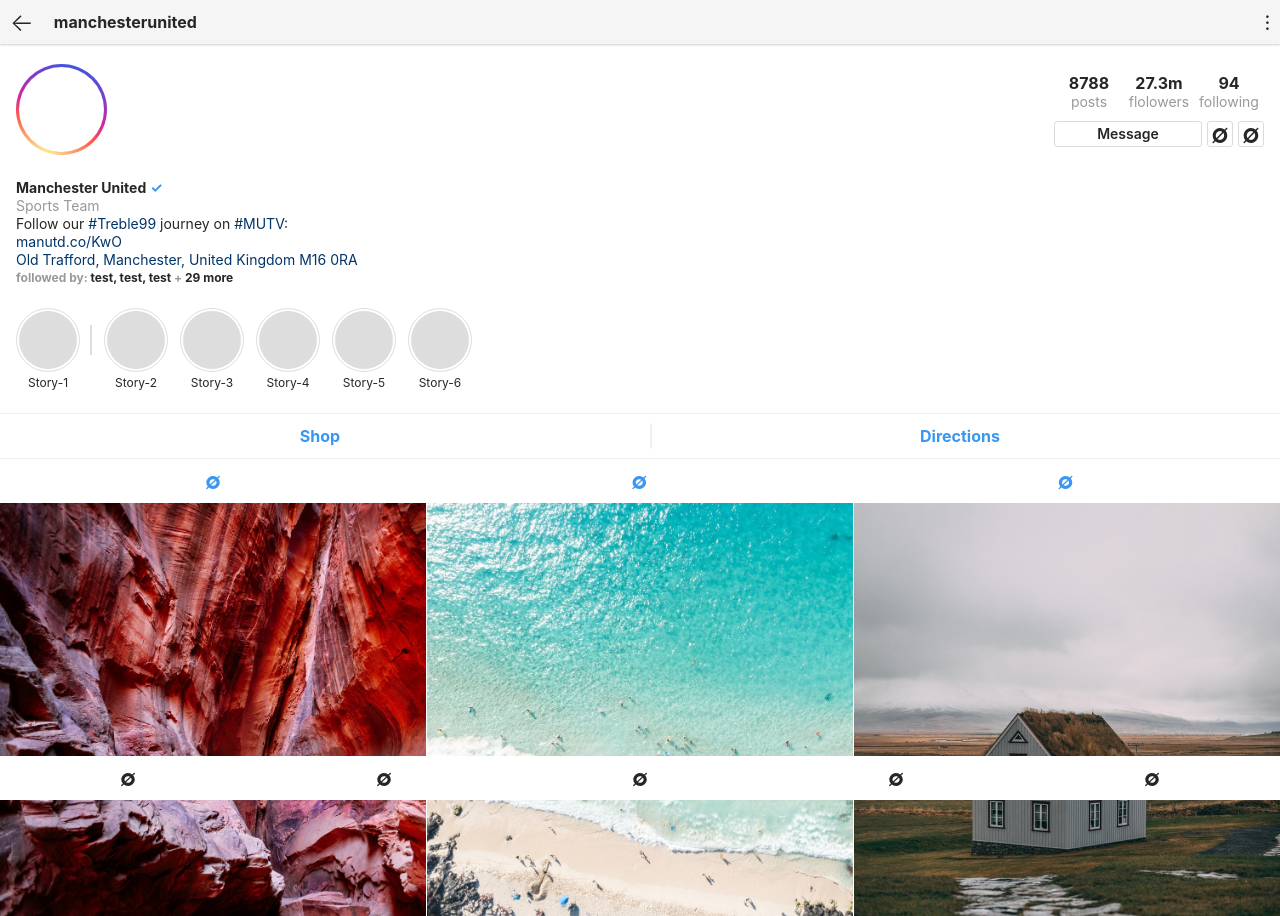
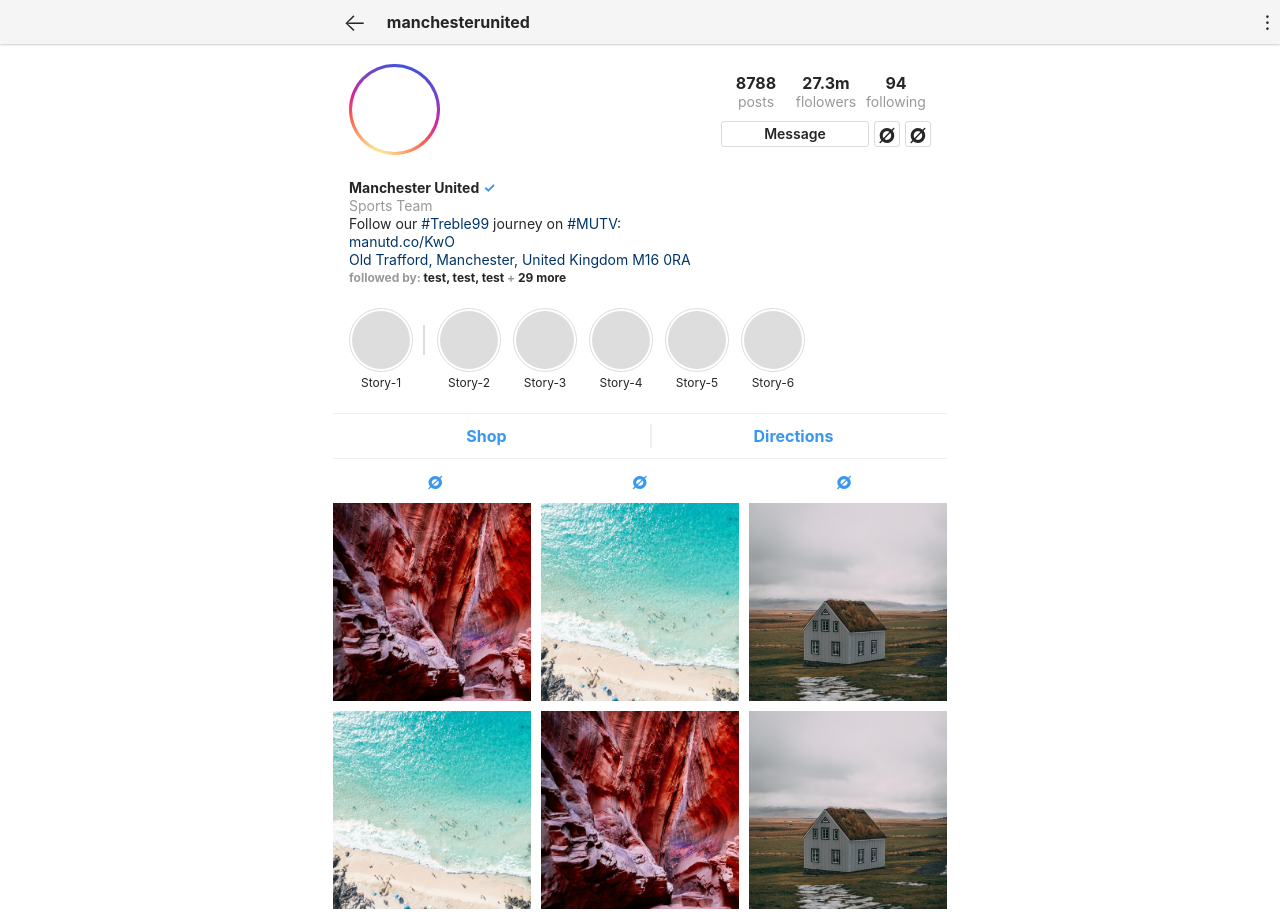
Before and after one commit to Gedmcq/instagram-profile-page, a plain HTML site: page index.html in a window 1280 px wide. Shown: the top 916 px of the page. Drawn offline with Linux system fonts and the light colour scheme.

Commit message:
feat: add a bit mobile first responsive features

```diff
--- a/index.html
+++ b/index.html
@@ -9,10 +9,15 @@
 <body>
 <header>
     <div class="top-bar">
+        <div class="wrapper">
+            <div class="top-bar-wrapper">
                 <span class="back-button">&larr;</span>
                 <strong class="user-tagname">manchesterunited</strong>
                 <strong class="options">.</strong>
             </div>
+        </div>
+    </div>
+    <div class="wrapper">
         <div class="user-info">
             <div class="user-overview">
                 <div class="userpic"></div>
@@ -76,8 +81,9 @@
                 </li>
             </ul>
         </div>
+    </div>
 </header>
-<main>
+<main class="wrapper">
     <ul id="switchers">
         <li>Shop</li>
         <li>Directions</li>
--- a/style.css
+++ b/style.css
@@ -8,6 +8,7 @@
 body {
     font: 14px/18px -apple-system, BlinkMacSystemFont, "Segoe UI",Roboto,Helvetica,Arial,sans-serif;
     color: #262626;
+    min-width: 360px;
 }
 
 a {
@@ -28,14 +29,24 @@ main {
     margin-bottom: 44px;
 }
 
+.wrapper  {
+    display: block;
+    max-width: 614px;
+    margin: 0 auto ;
+}
+
 .top-bar {
-    padding: 10px;
-    display: flex;
-    height: 44px;
+
     font-size: 16px;
     background-color: #f5f5f5;
     box-shadow:0 1px 2px rgba(0,0,0,.2);
     position: relative;
+}
+
+.top-bar-wrapper {
+    padding: 10px;
+    display: flex;
+    height: 44px;
 }
 
 .top-bar .back-button {
@@ -342,3 +353,22 @@ main {
     color: #262626;
     position: relative;
 }
+
+@media screen and (min-width: 600px) {
+    footer {
+        display: none;
+    }
+
+    .placeholder-photo {
+        width: calc(100% - 10px);
+        margin-left: 10px;
+        margin-bottom: 10px;
+
+        height: 198px;
+    }
+
+    #gallery-grid {
+        width: calc(100% + 10px);
+        margin-left: -10px;
+    }
+}
```
Lines whose indentation alone changed are shown as unchanged.
